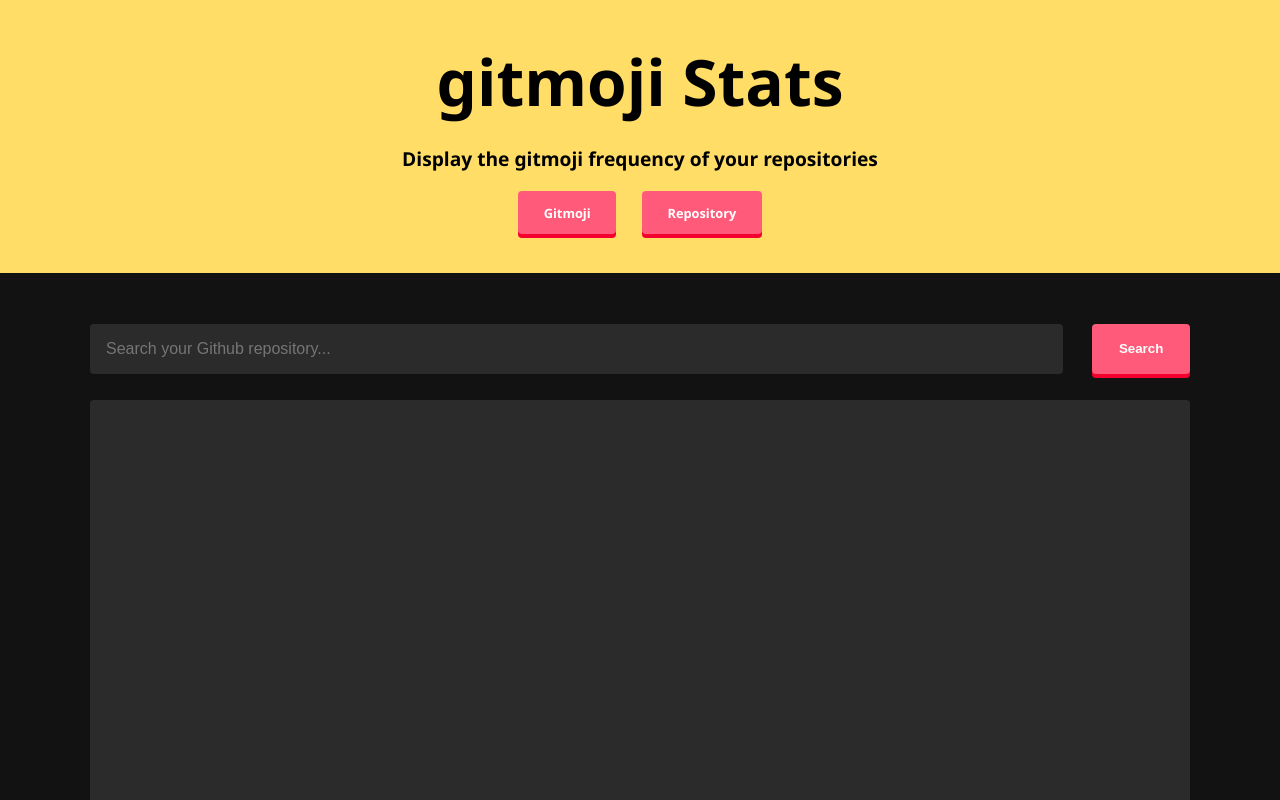
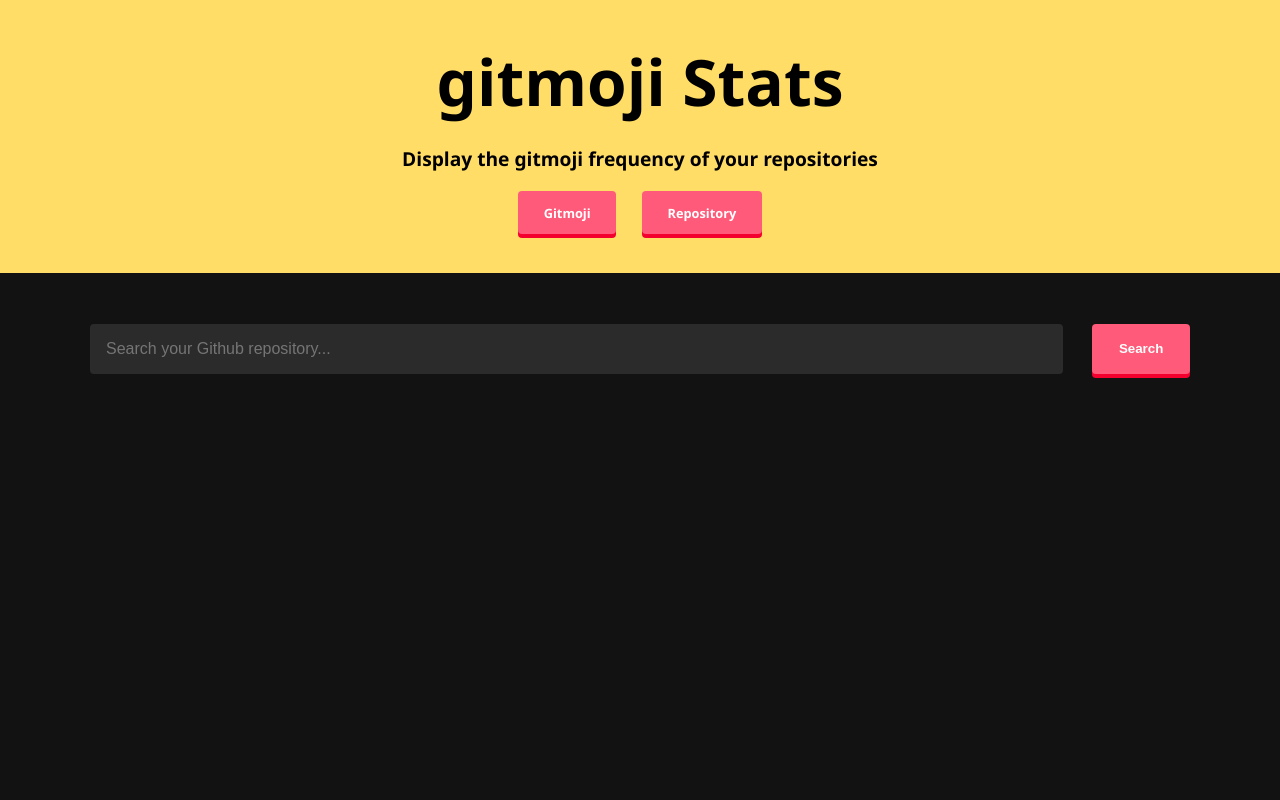
Before and after one commit to Sigmanificient/Gitmoji-stats, a Vue app: page / in a window 1280 px wide. Shown: the top 800 px of the page. Built offline with nearby package versions, Linux system fonts and the light colour scheme.

Commit message:
:art: css reformat

```diff
--- a/src/components/Graph.vue
+++ b/src/components/Graph.vue
@@ -29,7 +29,7 @@
   margin: 0 auto;
 }
 
-  .graph {
+#graph {
   margin-top: 2em;
   height: 600px;
   width: 100%;
```
Lines whose indentation alone changed are shown as unchanged.
